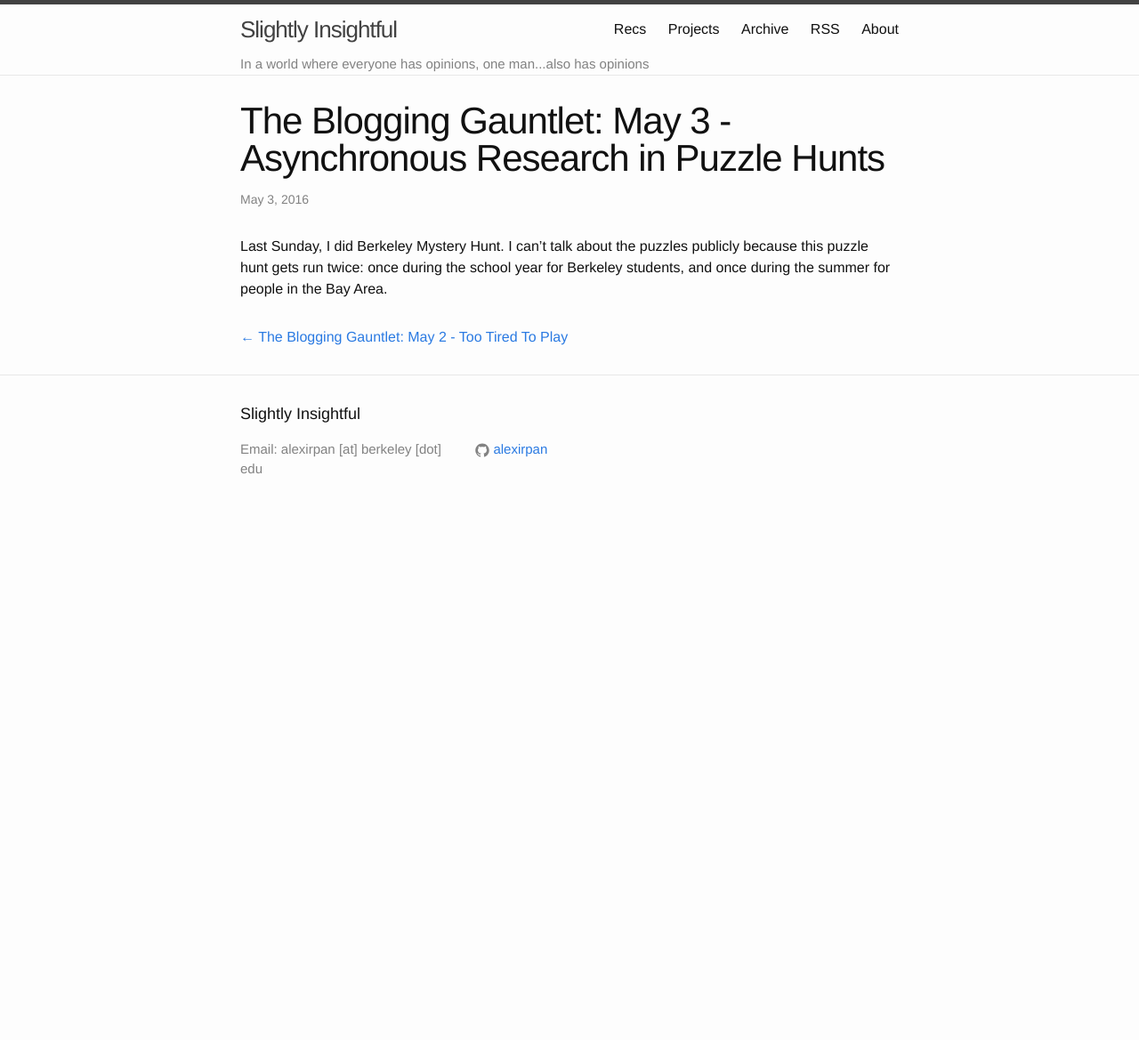
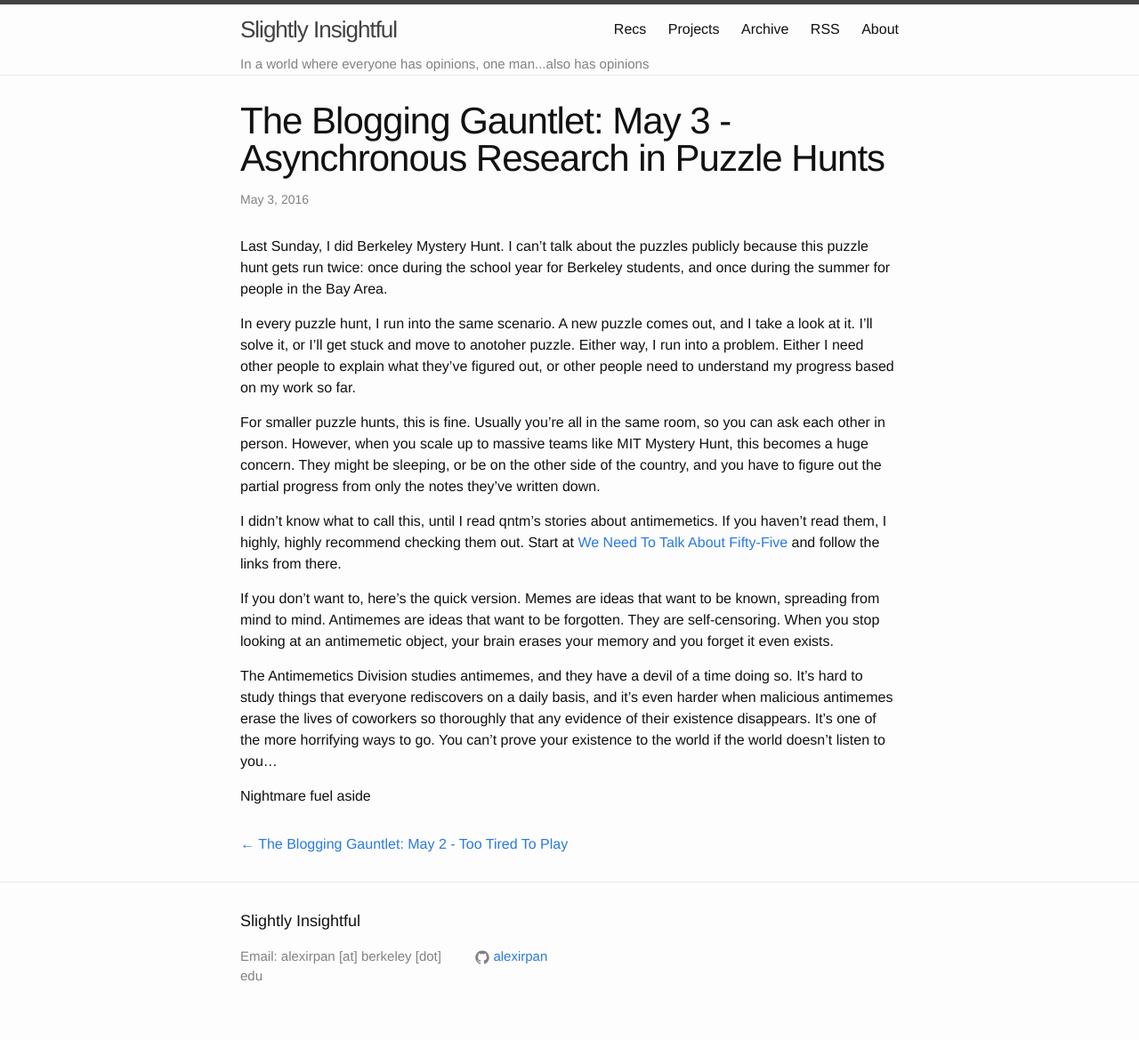
Before and after one commit to alexirpan/alexirpan.github.io, a Jekyll site: the page built from _posts/2016-05-03-may-3.markdown, in a window 1280 px wide. Shown: the whole page at 89% size. Built offline with Jekyll 4.4.1, drawn with Linux system fonts in a browser that asks for light colours; before the commit the page ends 900 px from its top, so only the background shows below that.

Commit message:
Antimemes! Let's make the idea of antimemes memetic

```diff
--- a/_posts/2016-05-03-may-3.markdown
+++ b/_posts/2016-05-03-may-3.markdown
@@ -8,3 +8,37 @@ Last Sunday, I did Berkeley Mystery Hunt. I can't talk about the puzzles
 publicly because this puzzle hunt gets run twice: once during the school
 year for Berkeley students, and once during the summer for people in the
 Bay Area.
+
+In every puzzle hunt, I run into the same scenario. A new puzzle comes out,
+and I take a look at it. I'll solve it, or I'll get stuck and move to
+anotoher puzzle. Either way, I run into a problem. Either I need other
+people to explain what they've figured out, or other people need to
+understand my progress based on my work so far.
+
+For smaller puzzle hunts, this is fine. Usually you're all in the same
+room, so you can ask each other in person. However, when you scale
+up to massive teams like MIT Mystery Hunt, this becomes a huge
+concern. They might be sleeping, or be on the other side of the country,
+and you have to figure out the partial progress from only the notes they've
+written down.
+
+I didn't know what to call this, until I read qntm's stories about
+antimemetics. If you haven't read them, I highly, highly recommend checking
+them out. Start at [We Need To Talk About Fifty-Five](http://www.scp-wiki.net/we-need-to-talk-about-fifty-five)
+and follow the links from there.
+
+If you don't want to, here's the quick version. Memes are ideas that
+want to be known, spreading from mind to mind. Antimemes are ideas that
+want to be forgotten. They are self-censoring. When you stop looking at
+an antimemetic object, your brain erases your memory and you forget
+it even exists.
+
+The Antimemetics Division studies antimemes, and
+they have a devil of a time doing so. It's hard to study things that
+everyone rediscovers on a daily basis, and it's even harder when
+malicious antimemes erase the lives of coworkers so thoroughly that
+any evidence of their existence disappears. It's one of the more
+horrifying ways to go. You can't prove your existence to the world
+if the world doesn't listen to you...
+
+Nightmare fuel aside
```
